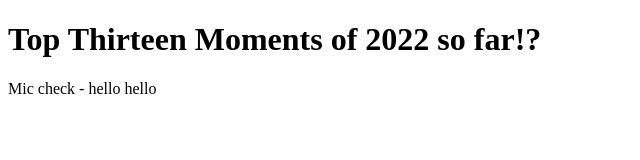
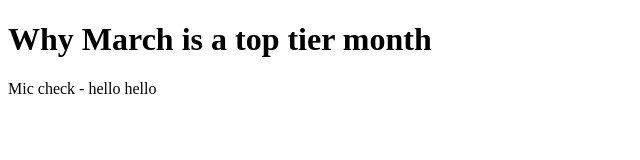
Before and after one commit to dkimura101/dkimura101.github.io, a plain HTML site: page index.html in a window 1280 px wide. Shown: the whole page, without its empty margins (0-640 px from the left). Drawn offline with Linux system fonts and the light colour scheme.

Commit message:
Update index.html
I don't like the past heaeder

```diff
--- a/index.html
+++ b/index.html
@@ -2,7 +2,7 @@
 <html>
 <body>
 
-<h1>Top Thirteen Moments of 2022 so far!?</h1>
+<h1>Why March is a top tier month</h1>
 <p>Mic check - hello hello</p>
 
 </body>
```
